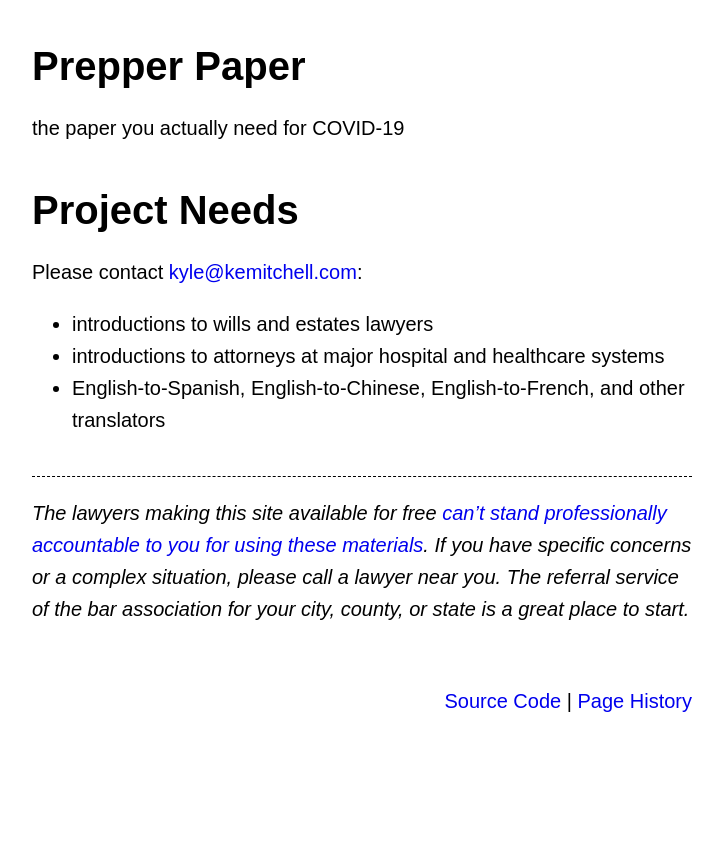
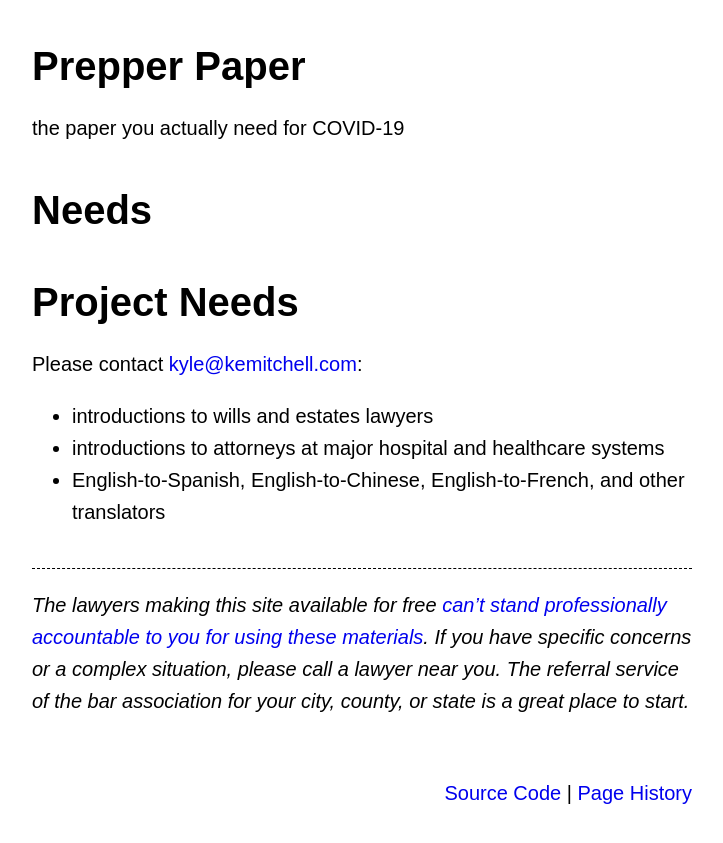
Before and after one commit to kemitchell/prepperpaper.com, a Jekyll site: the page built from needs.md, in a window 1280 px wide. Shown: the top 843 px of the page, without its empty margins (278-1001 px from the left). Built offline with Jekyll 4.4.1, drawn with Linux system fonts in a browser that asks for light colours; our own code applies the rules of GitHub Pages for plain Markdown files.

Commit message:
Render page titles

```diff
--- a/_includes/before.html
+++ b/_includes/before.html
@@ -3,7 +3,7 @@
 <head>
   <meta charset=UTF-8>
   <meta name=viewport content="width=device-width, initial-scale=1">
-  <title>{{site.title | escape}}</title>
+  <title>{{ site.title }}{% if page.title %}: {{ page.title }}{% endif %}</title>
   <link href=/styles.css rel=stylesheet>
   <!-- Twitter Card -->
   <meta name=twitter:card content=summary>
--- a/_layouts/default.html
+++ b/_layouts/default.html
@@ -1,5 +1,8 @@
 {% include before.html %}
 <main role=main>
+  {% if page.title %}
+  <h1>{{page.title | escap}}</h1>
+  {% endif %}
 {{content}}
 </main>
 {% include after.html %}
--- a/california-statutes.html
+++ b/california-statutes.html
@@ -1,9 +1,8 @@
 ---
+title: California Statutes
 permalink: /california-statutes
 layout: default
 ---
-
-<h1>California Statutes</h1>
 
 <ul>
   <li><a href="#4670">Probate Code Section 4670</a></li>
```
Also changed, not shown: _states/california.md (+0 -2 lines), _states/texas.md (+0 -2 lines).
